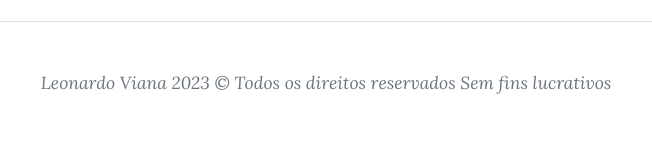
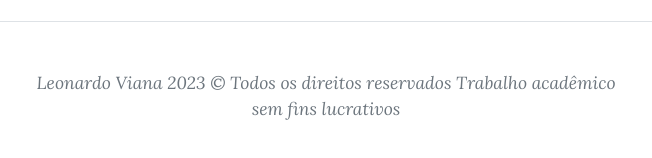
Before and after one commit to leonardomsviana/leonardoviana, a plain HTML site: page index.html in a window 1280 px wide. Shown: the part 1357-1515 px from the top of the page, without its empty margins (314-966 px from the left). Drawn offline with nearby package versions, Linux system fonts and the light colour scheme.

Commit message:
trab lucra

```diff
--- a/index.html
+++ b/index.html
@@ -100,7 +100,7 @@
                 <div class="row gx-4 gx-lg-5 justify-content-center">
                     <div class="col-md-10 col-lg-8 col-xl-7">
 
-                        <div class="small text-center text-muted fst-italic">Leonardo Viana 2023 &copy Todos os direitos reservados Sem fins lucrativos</div>
+                        <div class="small text-center text-muted fst-italic">Leonardo Viana 2023 &copy Todos os direitos reservados Trabalho acadêmico sem fins lucrativos</div>
                     </div>
                 </div>
             </div>
```
